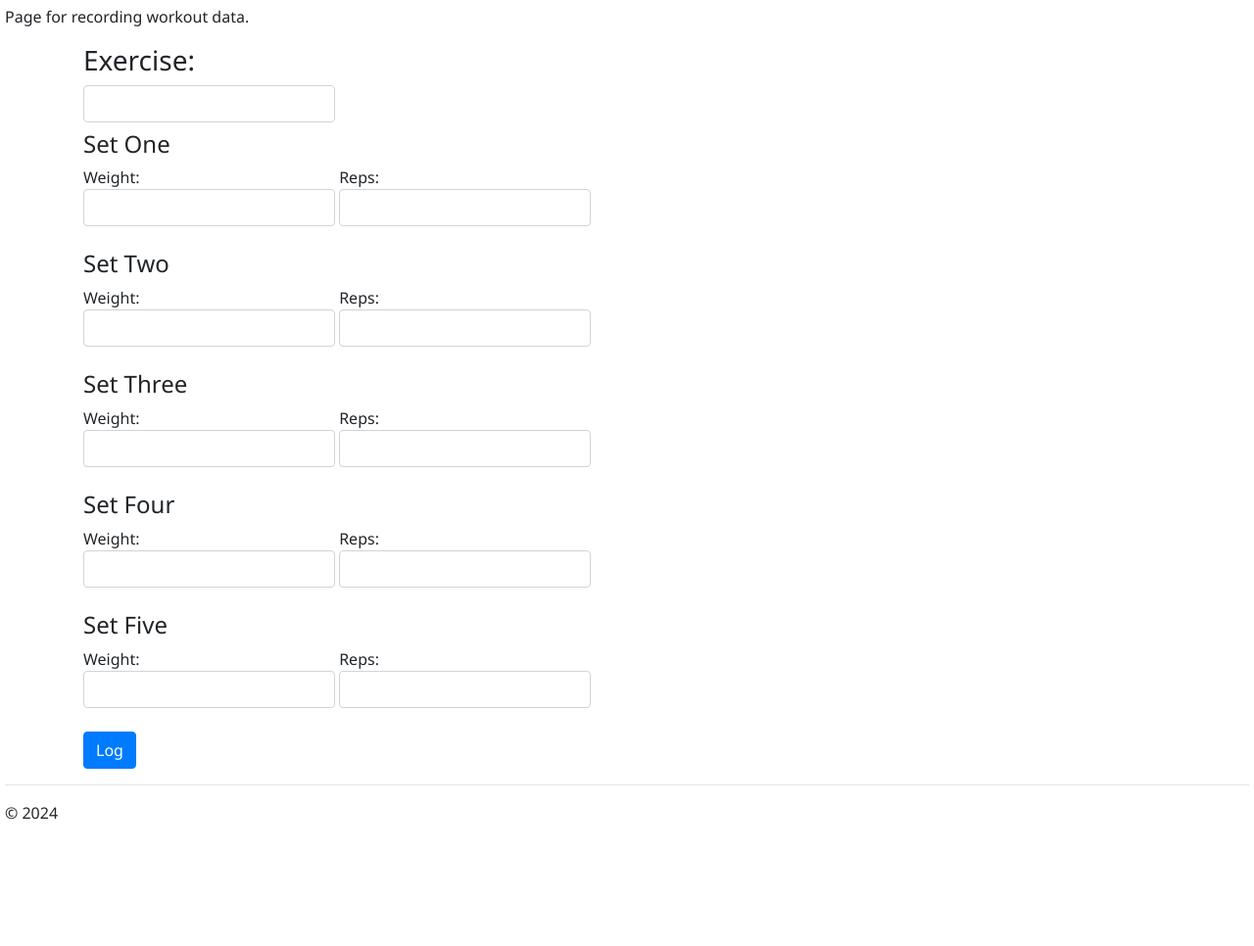
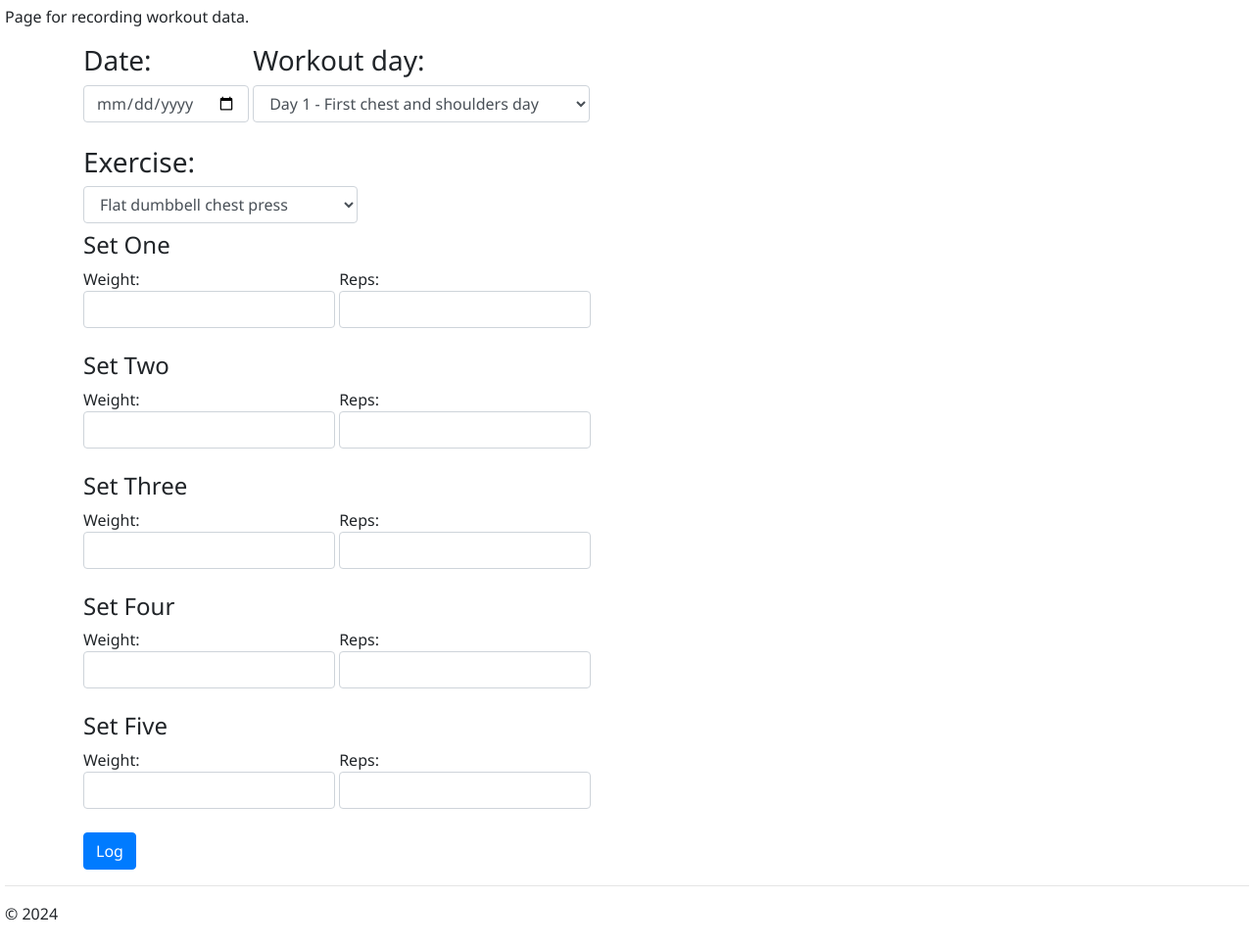
Before and after one commit to BiggestChris/CS50-Final-Project-V1, a Flask app: page /workout in a window 1280 px wide. Shown: the part 56-1022 px from the top of the page at 98% size. Before the commit the page ends 893 px from the top, so only its background shows below. Run offline with Flask 3, Linux system fonts and the light colour scheme; parts of the project's set-up code (start-up, migrations or seed data) failed here and were passed over; some libraries are stand-ins or nearby versions.

Commit message:
Revised form features

```diff
--- a/app.py
+++ b/app.py
@@ -2,6 +2,7 @@ import re, os
 from cs50 import SQL
 from datetime import datetime
 from flask import Flask, render_template, request, url_for, redirect
+import json
 
 
 
@@ -13,7 +14,8 @@ db = SQL("sqlite:///fitness.db")
 
 # Import workout after defining db and app
 from workout import exercise, weight_import, food_import, weight_export, food_export, exercise_export
-
+from workoutobject import workout_list
+workout_list_json = json.dumps(workout_list)
 
 
 @app.route("/")
@@ -29,7 +31,7 @@ def workout():
 
         return redirect("/")
     else:
-        return render_template("workout.html")
+        return render_template("workout.html", workout_list=workout_list, workout_list_json=workout_list_json)
 
 
 
--- a/templates/workout.html
+++ b/templates/workout.html
@@ -9,7 +9,31 @@
     <form action="/workout" method="post">
 
         <div class="mb-3 container">
-            <label><h3>Exercise: </h3><input class="form-control mx-auto w-auto" name="exercise" type="text"></label>
+            <label><h3>Date: </h3>
+                <input class="form-control mx-auto w-auto" type="date" id="date" name="date">
+            </label>
+            <label><h3>Workout day: </h3>
+                <select class="form-control mx-auto w-auto" name="workout-day" id="workout-day">
+                    {% for workout in workout_list %}
+                        <option value={{ workout['Day'] }}>Day {{ workout['Day'] }} - {{ workout['Name'] }}</option>
+                    {% endfor %}
+                </select>
+            </label>
+        </div>
+
+        <div class="mb-3 container">
+
+            <label><h3>Exercise: </h3>
+                <select class="form-control mx-auto w-auto" name="exercise" id="exercise">
+                    <option id="exercise-a" value=""></option>
+                    <option id="exercise-b" value=""></option>
+                    <option id="exercise-c" value=""></option>
+                    <option id="exercise-d" value=""></option>
+                    <option id="exercise-e" value=""></option>
+                    <option id="exercise-f" value=""></option>
+                </select>
+            </label>
+
             <div class="form-group">
                 <h4>Set One</h4>
                 <label>Weight: <input class="form-control mx-auto w-auto" name="set-one-weight" type="text"></label>
@@ -40,4 +64,60 @@
 
     </form>
 
+    <script>
+        const WorkoutDay = document.getElementById('workout-day');
+        const Exercise = document.getElementById('exercise');
+        let exerciseArray = []
+        for (let i = 0; i < 6; i++)
+            exerciseArray[i] = document.getElementById(`exercise-${String.fromCharCode(97 + i)}`)
+        const WorkoutList = JSON.parse({{ workout_list_json | tojson | safe }});
+        console.log(WorkoutList);
+
+
+        document.addEventListener('DOMContentLoaded', function() {
+            // Perform any actions you want when the DOM is fully loaded
+            // Example: Call a function to initialize the page
+            const DefaultWorkout = 1;
+
+            updateExerciseOptions(DefaultWorkout);
+        });
+
+        // Add an event listener for the 'change' event
+        WorkoutDay.addEventListener('change', function(event) {
+            // Get the selected workout value
+            const SelectedWorkout = event.target.value;
+
+            // Perform any actions you want based on the selected workout
+            console.log('Selected workout:', SelectedWorkout);
+
+            // Example: Call a function to update the exercise options
+            updateExerciseOptions(SelectedWorkout);
+        });
+
+        // Function to update exercise options based on the selected workout
+        function updateExerciseOptions(SelectedWorkout) {
+
+            let exerciselist = [];
+
+            for (let i = 0; i < WorkoutList.length; i++) {
+                if (WorkoutList[i]['Day'] == SelectedWorkout) {
+                    exerciselist = WorkoutList[i]['Exercises'];
+                }
+            };
+
+            let exercises = {}
+            for (let i = 0; i < exerciselist.length; i++) {
+
+                h = exerciselist[i]["Order"];
+                exercises[h] = exerciselist[i]["Name"];
+            };
+
+            for (let i = 0; i < exerciseArray.length; i++) {
+                exerciseArray[i].value = String.fromCharCode(65 + i)
+                exerciseArray[i].textContent = exercises[String.fromCharCode(65 + i)]
+            }
+        }
+
+    </script>
+
 {% endblock %}
--- a/workoutobject.py
+++ b/workoutobject.py
@@ -1,5 +1,5 @@
 workout_list = [
-    {'Day': 1, 'Exercises': [
+    {'Day': 1, 'Name': 'First chest and shoulders day', 'Exercises': [
         {'Order': 'A', 'Name': 'Flat dumbbell chest press'},
         {'Order': 'B', 'Name': 'Incline dumbbell chest press'},
         {'Order': 'C', 'Name': 'Machine shoulder press'},
@@ -7,36 +7,36 @@ workout_list = [
         {'Order': 'E', 'Name': 'Incline dumbbell curl'},
         {'Order': 'F', 'Name': 'Cable rope tricep extension'}
     ]},
-    {'Day': 2, 'Exercises': {
+    {'Day': 2, 'Name': 'First legs day', 'Exercises': [
         {'Order': 'A', 'Name': 'Barbell back squat'},
         {'Order': 'B', 'Name': 'Split squat'},
         {'Order': 'C', 'Name': 'Leg press'},
         {'Order': 'D', 'Name': 'Leg extension'},
         {'Order': 'E', 'Name': 'Lying hamstring curl'},
         {'Order': 'F', 'Name': 'Seated calf raise'}
-    }},
-    {'Day': 3, 'Exercises': {
+    ]},
+    {'Day': 3, 'Name': 'Back day', 'Exercises': [
         {'Order': 'A', 'Name': 'Barbell row'},
         {'Order': 'B', 'Name': 'Neutral grip pull up'},
         {'Order': 'C', 'Name': 'Single arm dumbbell row'},
         {'Order': 'D', 'Name': 'Lat pulldown'},
         {'Order': 'E', 'Name': 'Cable rope tricep extension'},
         {'Order': 'F', 'Name': 'Incline dumbbell curl'}
-    }},
-    {'Day': 4, 'Exercises': {
+    ]},
+    {'Day': 4, 'Name': 'Second chest and shoulders day', 'Exercises': [
         {'Order': 'A', 'Name': 'Flat dumbbell chest press'},
         {'Order': 'B', 'Name': 'Incline dumbbell chest oress'},
         {'Order': 'C', 'Name': 'Machine shoulder press'},
         {'Order': 'D', 'Name': 'Kneeling dumbbell lateral raise'},
         {'Order': 'E', 'Name': 'Incline dumbbell curl'},
         {'Order': 'F', 'Name': 'Cable rope tricep extension'}
-    }},
-    {'Day': 5, 'Exercises': {
+    ]},
+    {'Day': 5, 'Name': 'Second legs day', 'Exercises': [
         {'Order': 'A', 'Name': 'Barbell RDL'},
         {'Order': 'B', 'Name': 'Hip bridge machine'},
         {'Order': 'C', 'Name': '45 degree hip extension'},
         {'Order': 'D', 'Name': 'Lying hamstring curl'},
         {'Order': 'E', 'Name': 'Leg press'},
         {'Order': 'F', 'Name': 'Glute ham raise'}
-    }}
+    ]}
 ]
```
Also changed, not shown: workout.py (+20 -4 lines), fitness.db.
